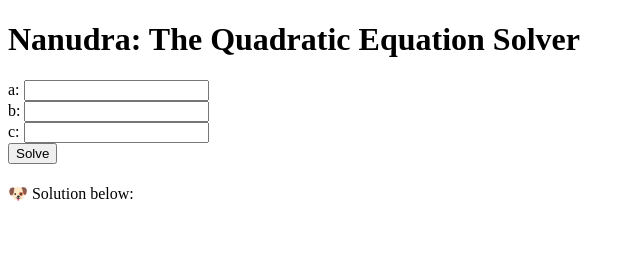
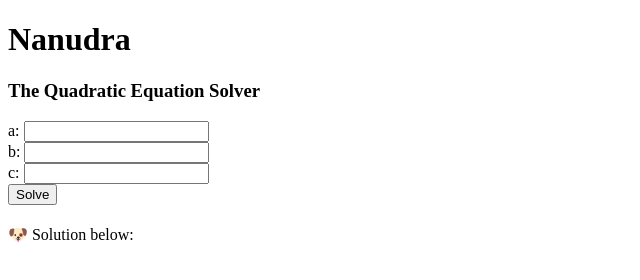
Before and after one commit to balderman1/nanudra, a plain HTML site: page index.html in a window 1280 px wide. Shown: the whole page, without its empty margins (0-640 px from the left). Drawn offline with Linux system fonts and the light colour scheme.

Commit message:
Update index.html

```diff
--- a/index.html
+++ b/index.html
@@ -6,7 +6,8 @@
     <title>Quadratic Equation Solver</title>
 </head>
 <body>
-    <h1>Nanudra: The Quadratic Equation Solver</h1>
+    <h1>Nanudra</h1>
+    <h3>The Quadratic Equation Solver</h3>
     <label for="a">a:</label>
     <input type="tel" id="a" required><br>
     <label for="b">b:</label>
```
